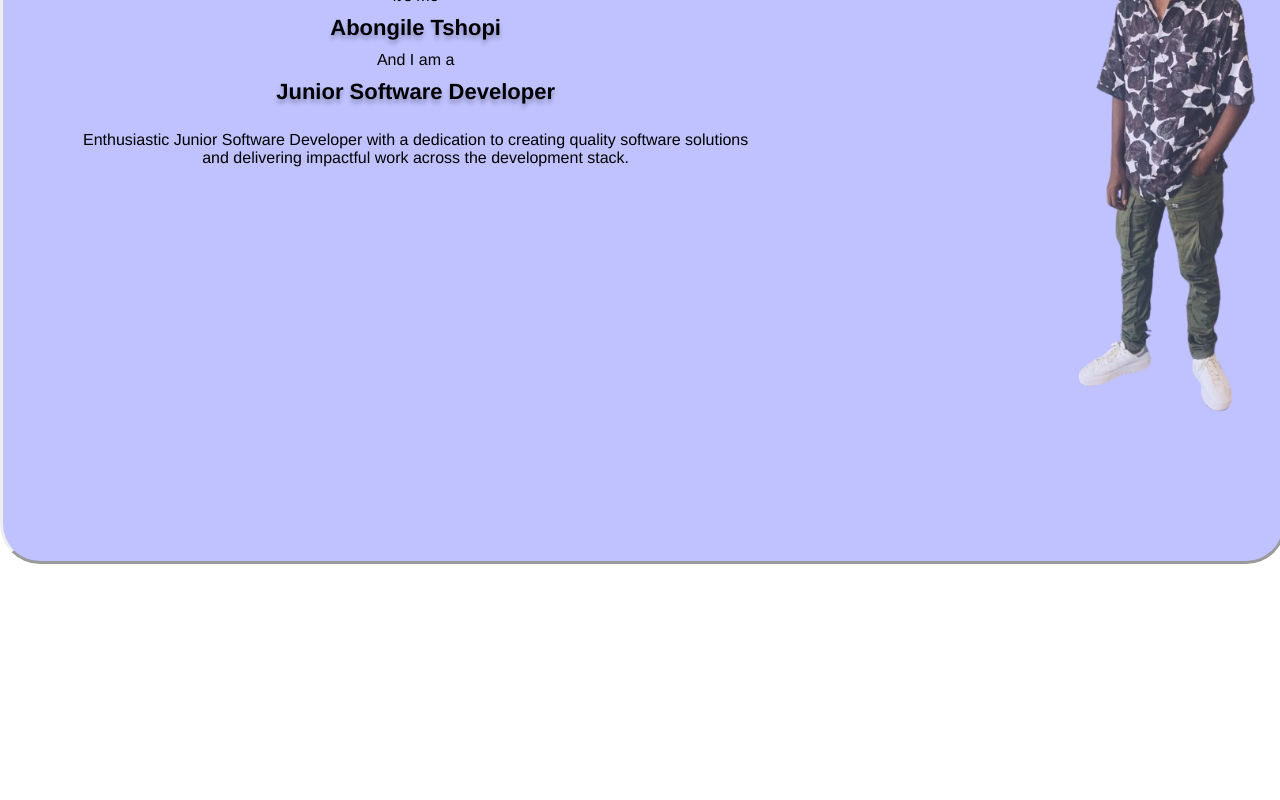
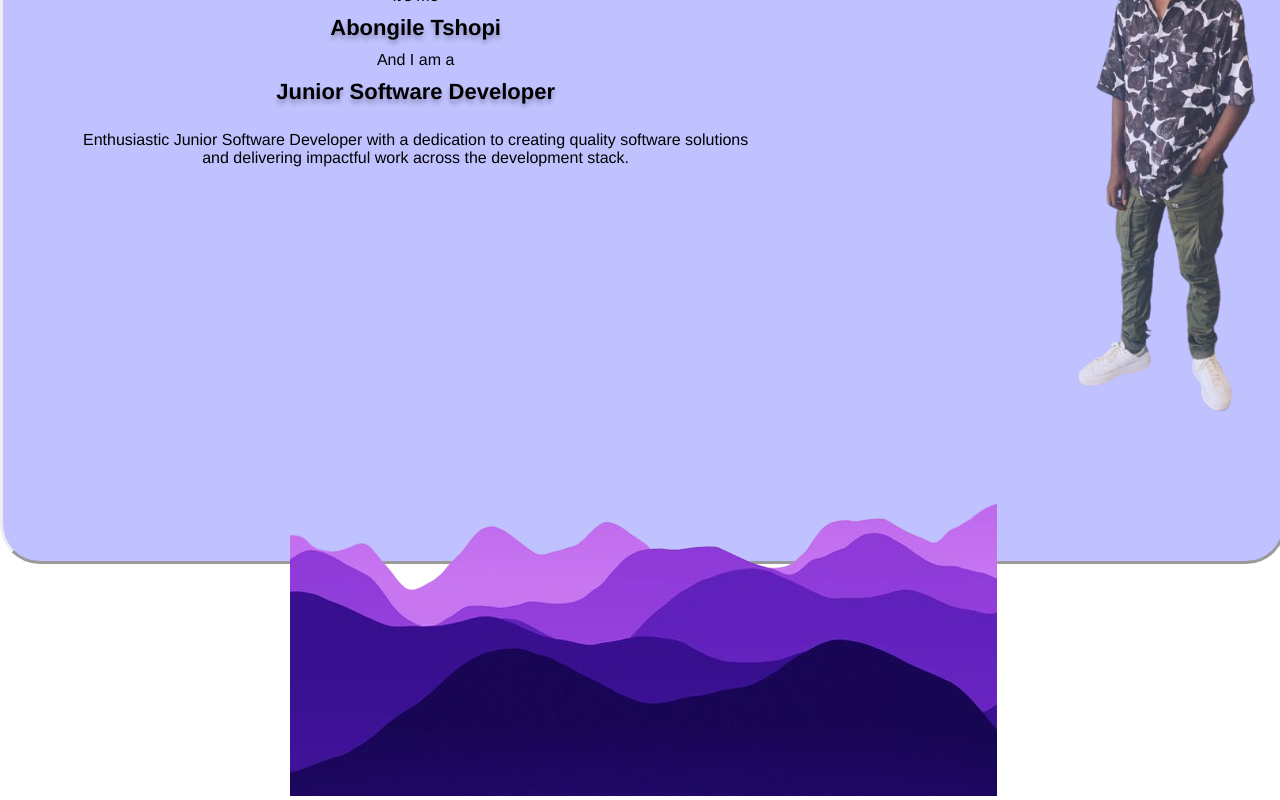
Before and after one commit to 214254151/My-Younglings-Profile, a React (Create React App) app: page / in a window 1280 px wide. Shown: the part 242-1042 px from the top of the page. Before the commit the page ends 806 px from the top, so only its background shows below. Built offline with nearby package versions, Linux system fonts and the light colour scheme.

Commit message:
added waves image again

```diff
--- a/src/App.js
+++ b/src/App.js
@@ -58,9 +58,9 @@ function App() {
 
         </div>
 
-        {/* <div className="waves-image">
-          <img className="waves" alt="wavesPic" src="waves.jpg" />
-        </div> */}
+        <div className="waves-cage">
+          <img className="waves" alt="wavesPic" src="waves.png" />
+        </div>
       </div>
     </div>
   );
```
Also changed, not shown: public/waves.png (added).
